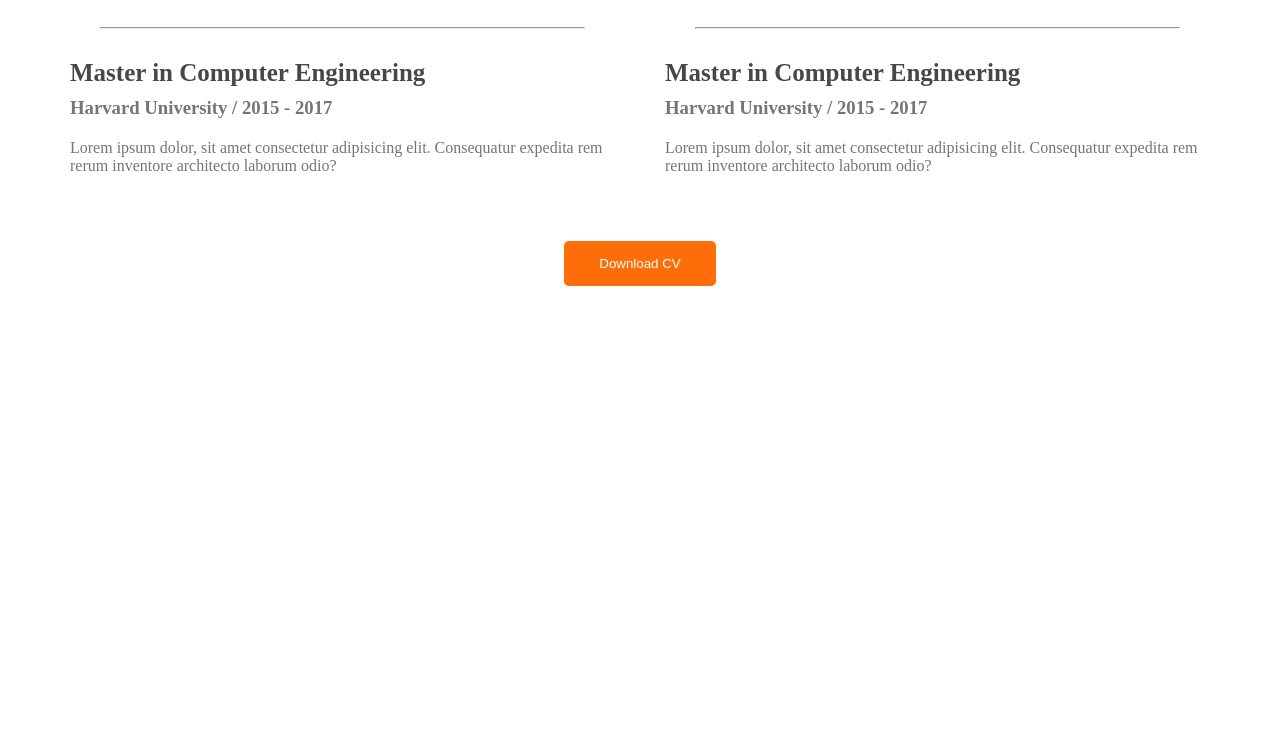
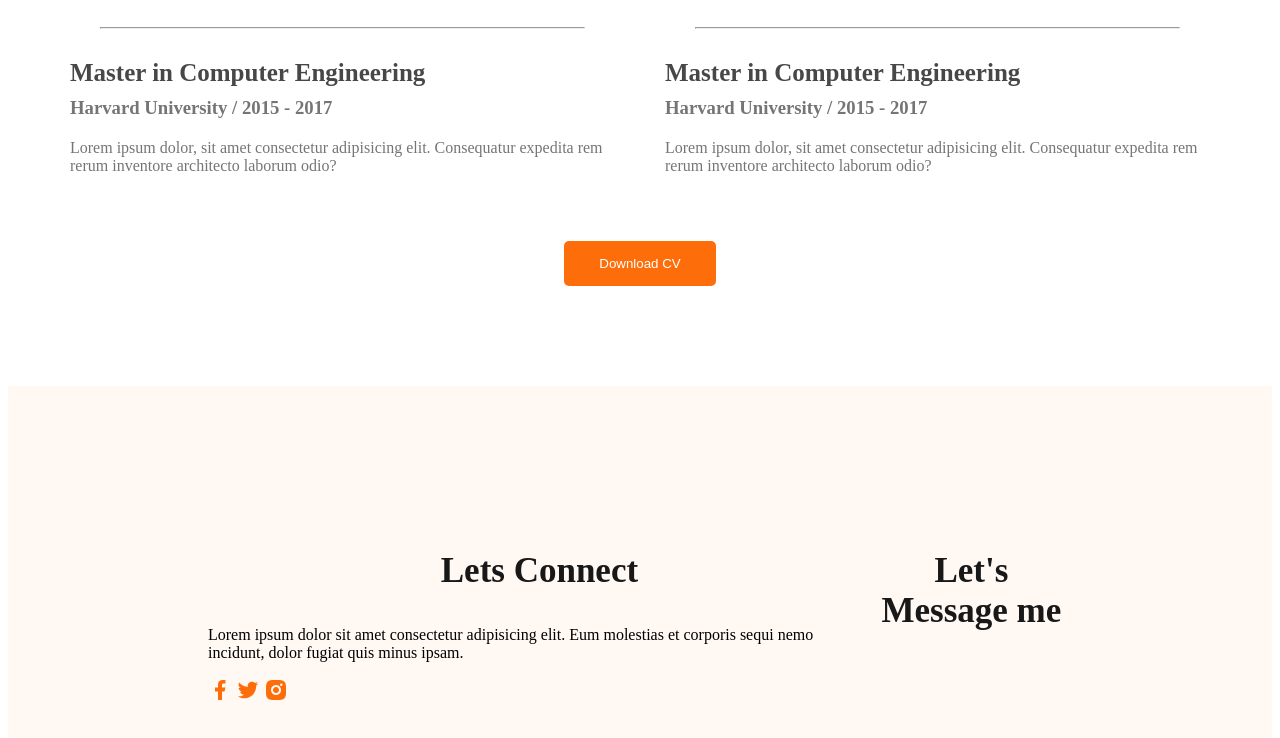
Before and after one commit to Tapos776/webdeveloper-portfolio, a plain HTML site: page index.html in a window 1280 px wide. Shown: the part 2533-3271 px from the top of the page. Before the commit the page ends 2827 px from the top, so only its background shows below. Drawn offline with Linux system fonts and the light colour scheme.

Commit message:
My first web

```diff
--- a/index.html
+++ b/index.html
@@ -62,27 +62,33 @@
         <!-- What i Do Section -->
         <section>
             <h3 class="section-title">What I Do</h3>
-            <p id="what-i-do" class="section-dis">Lorem ipsum dolor sit amet consectetur adipisicing elit. Est asperiores cum magni dolore in natus consequatur quisquam, corrupti odit ipsum quasi rerum sapiente sed. Veniam, ratione. Labore quo repellendus quibusdam?</p>
+            <p id="what-i-do" class="section-dis">Lorem ipsum dolor sit amet consectetur adipisicing elit. Est
+                asperiores cum magni dolore in natus consequatur quisquam, corrupti odit ipsum quasi rerum sapiente sed.
+                Veniam, ratione. Labore quo repellendus quibusdam?</p>
             <div class="skills-container">
                 <div class="skill">
                     <img src="images/icons/js.png" alt="">
                     <h3 class="skill-title">Vanilla JavaScript</h3>
-                    <p class="skill-dis">Lorem ipsum dolor, sit amet consectetur adipisicing elit. Fugit commodi labore, quasi alias ut facilis excepturi earum provident incidunt minus!</p>
+                    <p class="skill-dis">Lorem ipsum dolor, sit amet consectetur adipisicing elit. Fugit commodi labore,
+                        quasi alias ut facilis excepturi earum provident incidunt minus!</p>
                 </div>
                 <div class="skill">
                     <img src="images/icons/react.png" alt="">
                     <h3 class="skill-title">React</h3>
-                    <p class="skill-dis">Lorem ipsum dolor sit amet consectetur adipisicing elit. Obcaecati fugiat sapiente, provident at nulla cum nisi soluta consequatur dolore numquam?</p>
+                    <p class="skill-dis">Lorem ipsum dolor sit amet consectetur adipisicing elit. Obcaecati fugiat
+                        sapiente, provident at nulla cum nisi soluta consequatur dolore numquam?</p>
                 </div>
                 <div class="skill">
                     <img src="images/icons/nodejs.png" alt="">
                     <h3 class="skill-title">Node.Js</h3>
-                    <p class="skill-dis">Lorem ipsum dolor sit amet consectetur, adipisicing elit. Similique autem omnis atque nam odio doloremque facilis quas, cumque dolorem debitis.</p>
+                    <p class="skill-dis">Lorem ipsum dolor sit amet consectetur, adipisicing elit. Similique autem omnis
+                        atque nam odio doloremque facilis quas, cumque dolorem debitis.</p>
                 </div>
                 <div class="skill">
                     <img src="images/icons/mongo.png" alt="">
                     <h3 class="skill-title">Mongo.DB</h3>
-                    <p class="skill-dis">Lorem ipsum dolor sit amet consectetur adipisicing elit. Esse repellendus tempore excepturi accusantium incidunt illo nesciunt totam officia qui natus?</p>
+                    <p class="skill-dis">Lorem ipsum dolor sit amet consectetur adipisicing elit. Esse repellendus
+                        tempore excepturi accusantium incidunt illo nesciunt totam officia qui natus?</p>
                 </div>
             </div>
         </section>
@@ -97,19 +103,22 @@
                     <div class="resume-item">
                         <h2 class="resume-item-title">Master in Computer Engineering</h2>
                         <h3 class="resume-item-isn">Harvard University / 2015 - 2017</h3>
-                        <p class="resume-item-dis">Lorem ipsum dolor, sit amet consectetur adipisicing elit. Consequatur expedita rem rerum inventore architecto laborum odio?</p>
+                        <p class="resume-item-dis">Lorem ipsum dolor, sit amet consectetur adipisicing elit. Consequatur
+                            expedita rem rerum inventore architecto laborum odio?</p>
                     </div>
                     <hr>
                     <div class="resume-item">
                         <h2 class="resume-item-title">Master in Computer Engineering</h2>
                         <h3 class="resume-item-isn">Harvard University / 2015 - 2017</h3>
-                        <p class="resume-item-dis">Lorem ipsum dolor, sit amet consectetur adipisicing elit. Consequatur expedita rem rerum inventore architecto laborum odio?</p>
+                        <p class="resume-item-dis">Lorem ipsum dolor, sit amet consectetur adipisicing elit. Consequatur
+                            expedita rem rerum inventore architecto laborum odio?</p>
                     </div>
                     <hr>
                     <div class="resume-item">
                         <h2 class="resume-item-title">Master in Computer Engineering</h2>
                         <h3 class="resume-item-isn">Harvard University / 2015 - 2017</h3>
-                        <p class="resume-item-dis">Lorem ipsum dolor, sit amet consectetur adipisicing elit. Consequatur expedita rem rerum inventore architecto laborum odio?</p>
+                        <p class="resume-item-dis">Lorem ipsum dolor, sit amet consectetur adipisicing elit. Consequatur
+                            expedita rem rerum inventore architecto laborum odio?</p>
                     </div>
 
                 </div>
@@ -119,19 +128,22 @@
                     <div class="resume-item">
                         <h2 class="resume-item-title">Master in Computer Engineering</h2>
                         <h3 class="resume-item-isn">Harvard University / 2015 - 2017</h3>
-                        <p class="resume-item-dis">Lorem ipsum dolor, sit amet consectetur adipisicing elit. Consequatur expedita rem rerum inventore architecto laborum odio?</p>
+                        <p class="resume-item-dis">Lorem ipsum dolor, sit amet consectetur adipisicing elit. Consequatur
+                            expedita rem rerum inventore architecto laborum odio?</p>
                     </div>
                     <hr>
                     <div class="resume-item">
                         <h2 class="resume-item-title">Master in Computer Engineering</h2>
                         <h3 class="resume-item-isn">Harvard University / 2015 - 2017</h3>
-                        <p class="resume-item-dis">Lorem ipsum dolor, sit amet consectetur adipisicing elit. Consequatur expedita rem rerum inventore architecto laborum odio?</p>
+                        <p class="resume-item-dis">Lorem ipsum dolor, sit amet consectetur adipisicing elit. Consequatur
+                            expedita rem rerum inventore architecto laborum odio?</p>
                     </div>
                     <hr>
                     <div class="resume-item">
                         <h2 class="resume-item-title">Master in Computer Engineering</h2>
                         <h3 class="resume-item-isn">Harvard University / 2015 - 2017</h3>
-                        <p class="resume-item-dis">Lorem ipsum dolor, sit amet consectetur adipisicing elit. Consequatur expedita rem rerum inventore architecto laborum odio?</p>
+                        <p class="resume-item-dis">Lorem ipsum dolor, sit amet consectetur adipisicing elit. Consequatur
+                            expedita rem rerum inventore architecto laborum odio?</p>
                     </div>
                 </div>
             </div>
@@ -141,9 +153,23 @@
         </section>
 
     </main>
+    <!-- footer Section -->
 
     <footer>
+        <div class="footer-column">
+            <h3 class="section-title">Lets Connect</h3>
+            <p class="section-sid">Lorem ipsum dolor sit amet consectetur adipisicing elit. Eum molestias et corporis sequi nemo incidunt, dolor fugiat quis minus ipsam.
 
+            </p>
+            <div class="social-links">
+                <a href=""><img src="images/icons/facebook.png" alt=""></a>
+                <a href=""><img src="images/icons/twitter.png" alt=""></a>
+                <a href=""><img src="images/icons/insta.png" alt=""></a>
+            </div>
+        </div>
+        <div class="footer-column">
+            <h3 class="section-title">Let's Message me</h3>
+        </div>
     </footer>
 </body>
 
--- a/styles/portfolio.css
+++ b/styles/portfolio.css
@@ -169,3 +169,9 @@ main{
     margin-top: 50px;
 
 }
+footer{
+    display: flex;
+    background: #FFF8F3;
+    margin-top: 100px;
+    padding: 130px 200px;
+}
```
